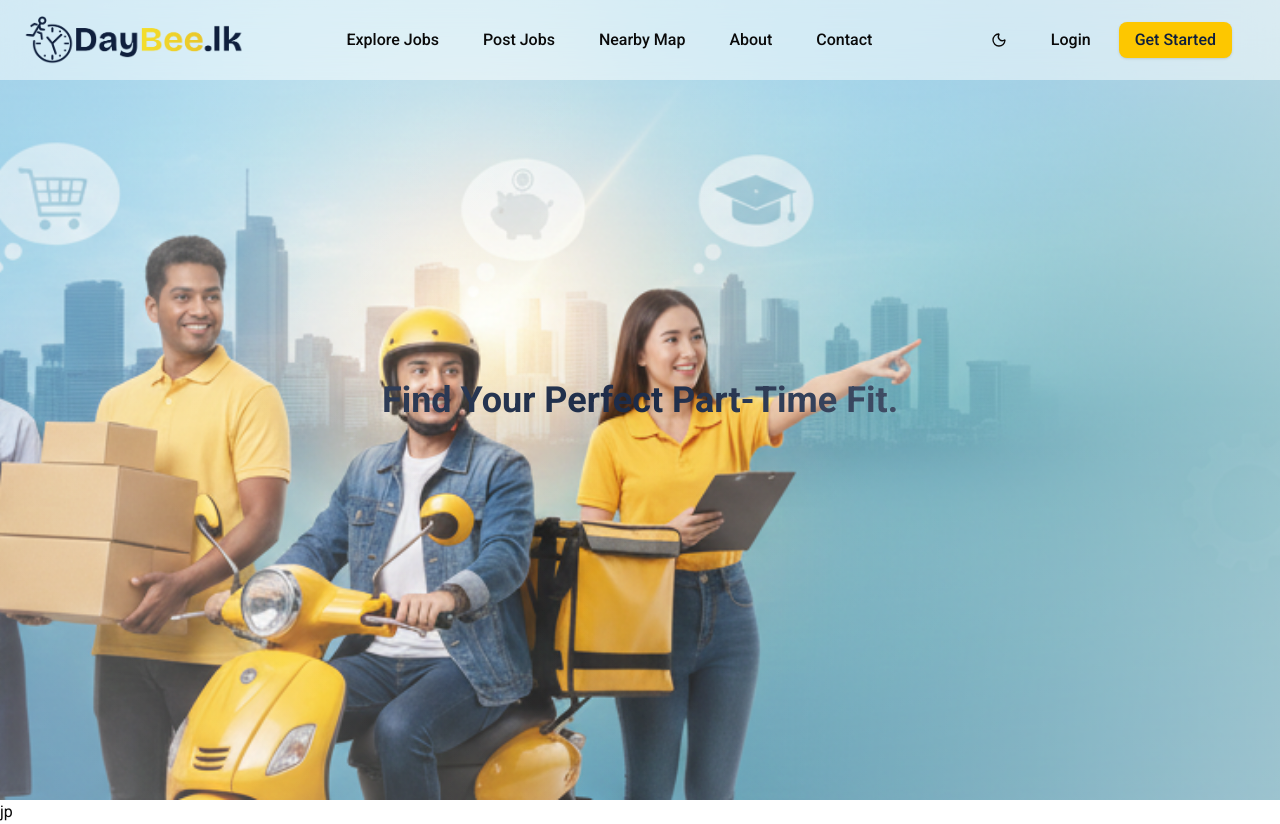
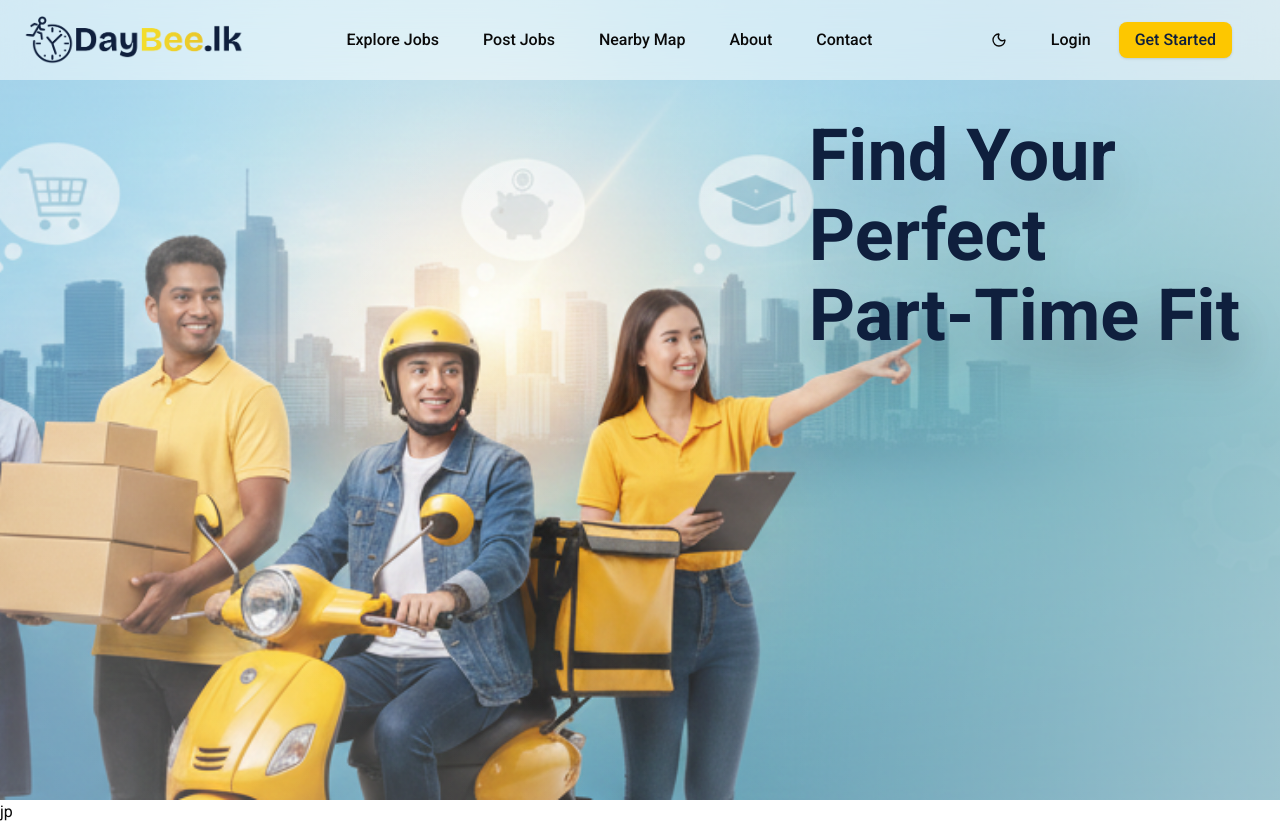
Before and after one commit to JayaniAnu10/Smart-Part-time-job-finder, a React (Vite) app in the folder frontend/part-time-react/: page / in a window 1280 px wide. Built offline with nearby package versions, Linux system fonts and the light colour scheme.

Commit message:
Edit home page

```diff
--- a/frontend/part-time-react/src/pages/HomePage.tsx
+++ b/frontend/part-time-react/src/pages/HomePage.tsx
@@ -7,16 +7,22 @@ const HomePage = () => {
       <NavBar />
       <div>
         <section
-          className="relative flex flex-col items-center justify-center min-h-screen  bg-cover bg-center bg-fixed"
+          className="relative flex flex-col items-end justify-center min-h-screen  bg-cover bg-center bg-fixed"
           style={{
             backgroundImage: `url(${heroBackground})`,
           }}
         >
           <div className="absolute inset-0 bg-linear-to-b from-background/40 via-background/5 to-background/15 z-10" />
           <div className="absolute inset-0 bg-linear-to-r from-background/20 via-transparent to-background/40 z-10" />
-          <div>
-            <span className="text-4xl font-extrabold text-right text-secondary">
-              Find Your Perfect Part-Time Fit.
+          <div className="absolute top-30 right-10 max-w-md text-left z-20 flex flex-col drop-shadow-2xl space-y-2">
+            <span className="text-7xl  font-extrabold text-secondary space-y-2">
+              Find Your
+            </span>
+            <span className="text-7xl  font-extrabold text-secondary space-y-2">
+              Perfect
+            </span>
+            <span className="text-7xl  font-extrabold text-secondary shadow-yellow-400 drop-shadow-2xl">
+              Part-Time Fit
             </span>
           </div>
         </section>
```
